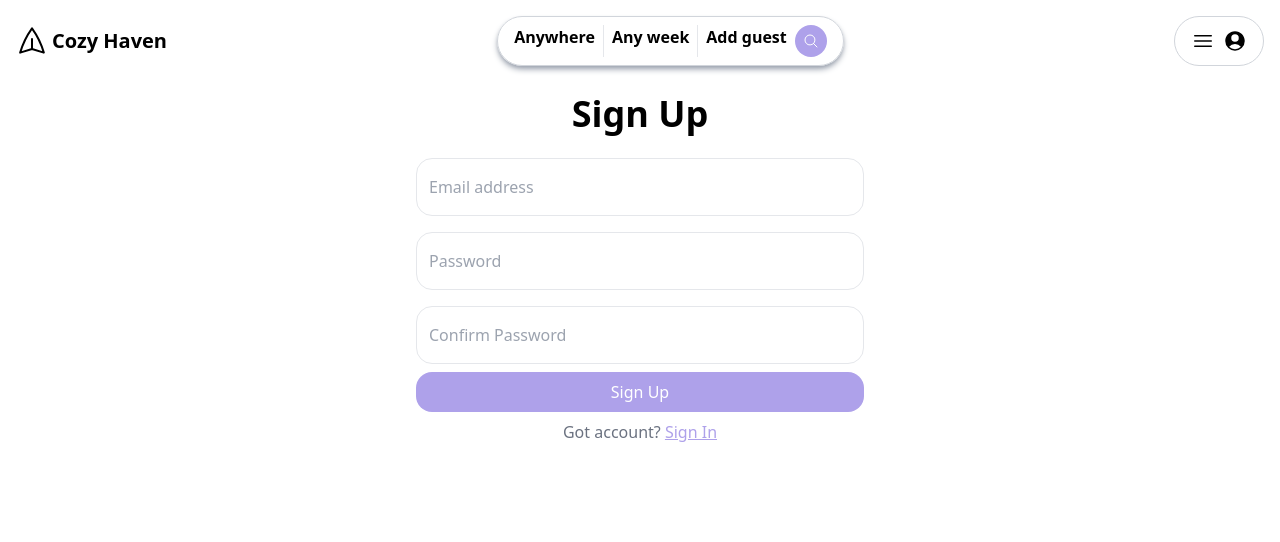
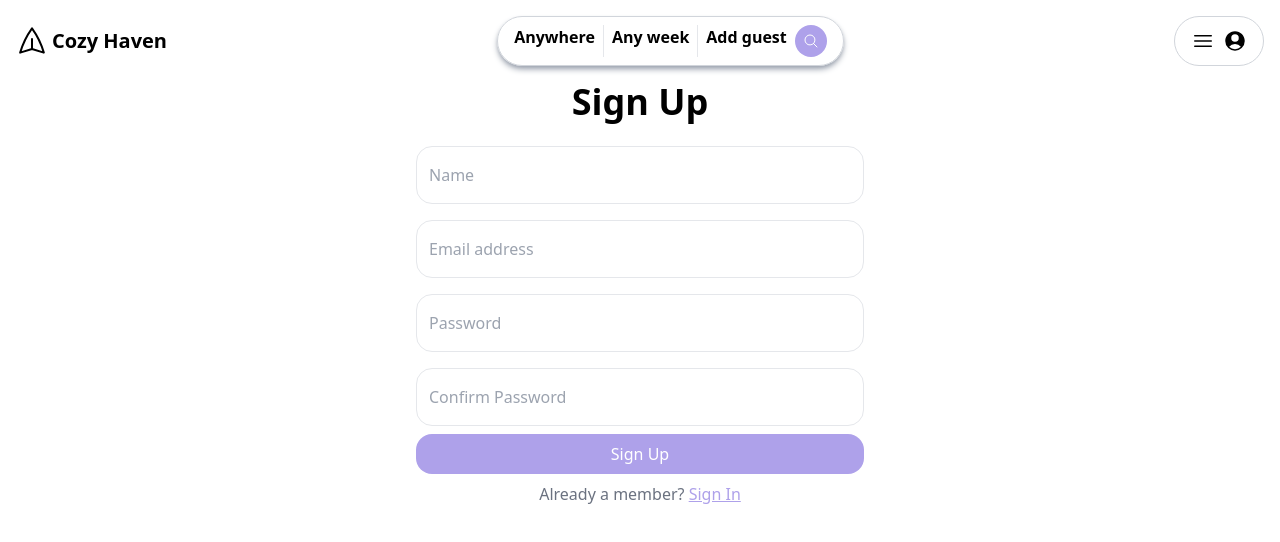
Before and after one commit to Thulasizwe0602/cozyhaven, a React (Vite) app in the folder client/: page /signup in a window 1280 px wide. Shown: the top 542 px of the page. Built offline with nearby package versions, Linux system fonts and the light colour scheme.

Commit message:
added name input

```diff
--- a/client/src/pages/SignUpPage.jsx
+++ b/client/src/pages/SignUpPage.jsx
@@ -5,11 +5,12 @@ export default function SignUpPage() {
             <div className="mb-80">
             <h1 className="text-4xl text-center mb-4 font-bold">Sign Up</h1>
             <form className="max-w-md mx-auto ">
+                <input type='text' placeholder='Name'/>
                 <input type='email' placeholder='Email address'/>
                 <input type='password' placeholder='Password'/>
                 <input type='password' placeholder='Confirm Password'/>
                 <button className="primary">Sign Up</button>
-                <div className="text-center py-2 text-gray-500">Got account?   <Link className='underline text-primary'to={'/signin'}>Sign In</Link>
+                <div className="text-center py-2 text-gray-500">Already a member?   <Link className='underline text-primary'to={'/signin'}>Sign In</Link>
                 </div>
             </form>
             </div>
```
